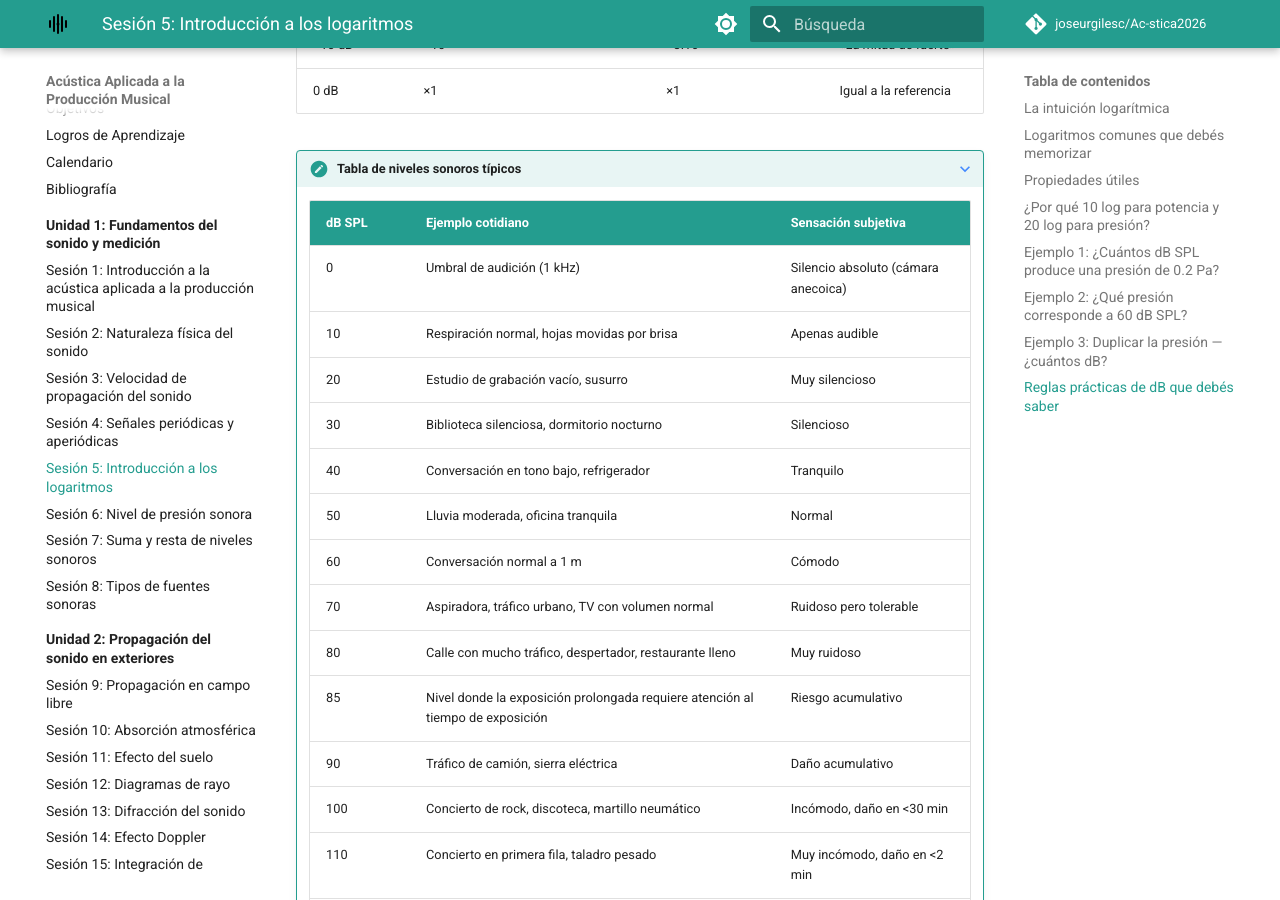
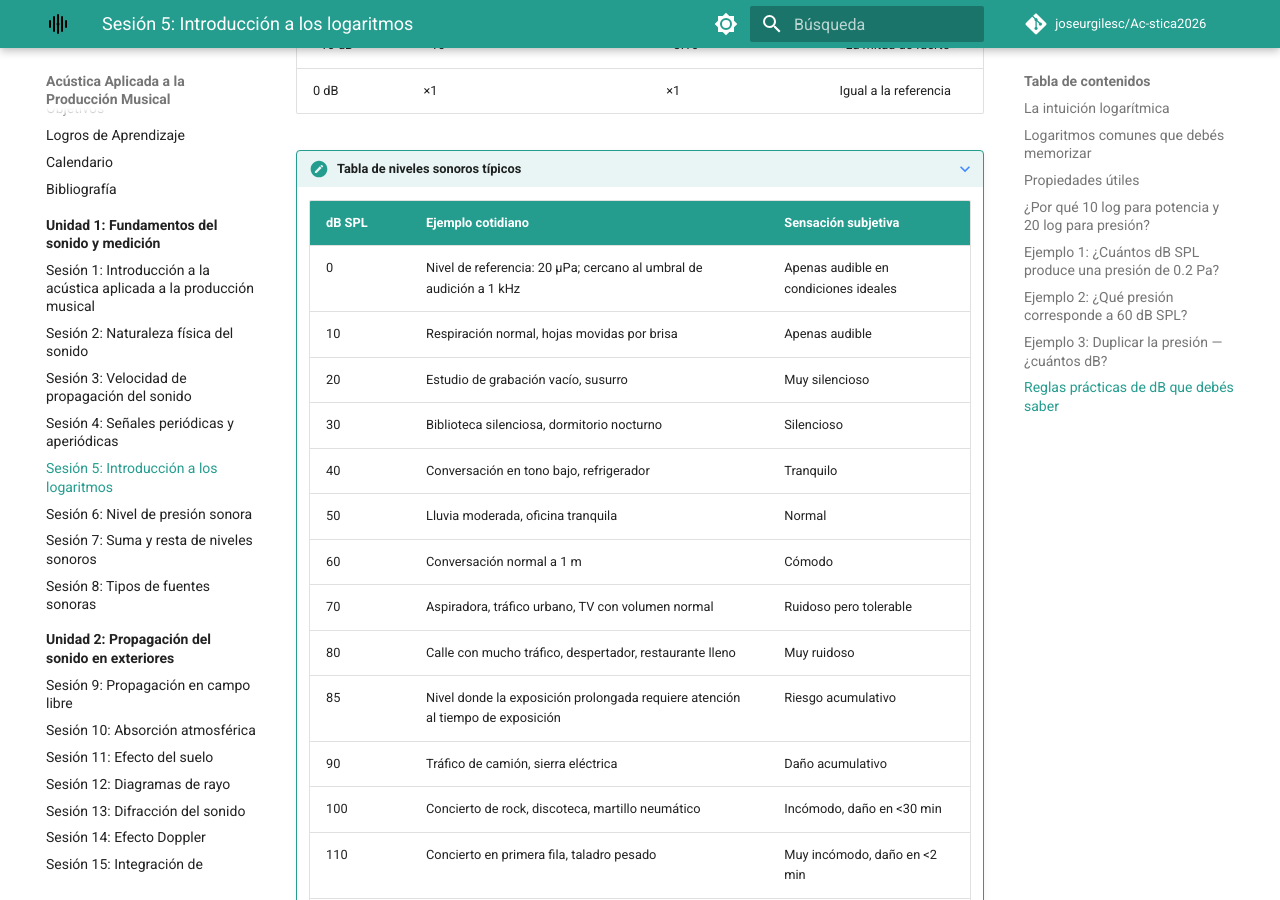
Before and after one commit to joseurgilesc/Ac-stica2026, an MkDocs documentation site: the page built from docs/unidades/U-1-fundamentos-medicion/sesion-05/index.md, in a window 1280 px wide and 900 px high, scrolled down 5703 px. Built offline with MkDocs 1.6.1 and Material for MkDocs 9.7.7, drawn with Linux system fonts in a browser that asks for light colours; comment, search, counter and statistics services are not loaded.

Commit message:
Clarify meaning of 0 dB SPL

```diff
--- a/docs/unidades/U-1-fundamentos-medicion/sesion-05/index.md
+++ b/docs/unidades/U-1-fundamentos-medicion/sesion-05/index.md
@@ -228,7 +228,7 @@
 
     | dB SPL | Ejemplo cotidiano | Sensación subjetiva |
     |---|---|---|
-    | 0 | Umbral de audición (1 kHz) | Silencio absoluto (cámara anecoica) |
+    | 0 | Nivel de referencia: 20 µPa; cercano al umbral de audición a 1 kHz | Apenas audible en condiciones ideales |
     | 10 | Respiración normal, hojas movidas por brisa | Apenas audible |
     | 20 | Estudio de grabación vacío, susurro | Muy silencioso |
     | 30 | Biblioteca silenciosa, dormitorio nocturno | Silencioso |
```
